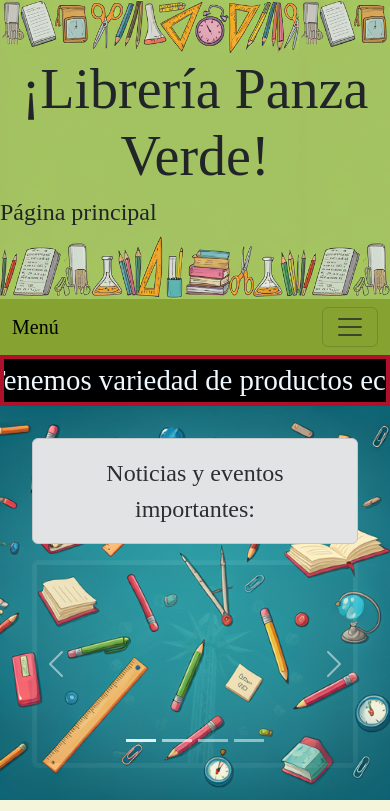
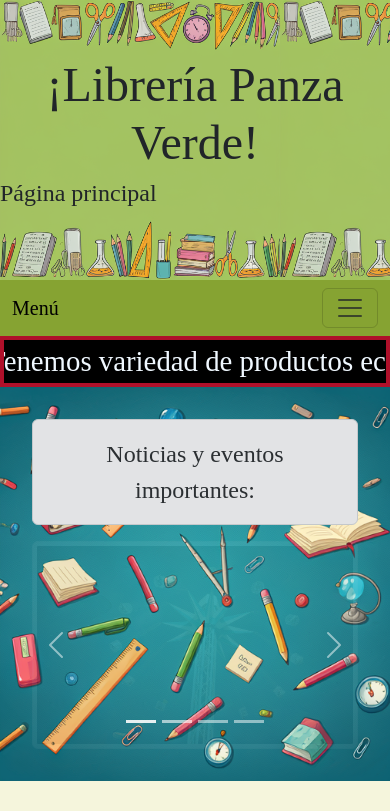
Before and after one commit to emalmeida-rp/lib.panzaverde, a website: page index.html in a window 390 px wide. Shown: the top 811 px of the page. Drawn offline with nearby package versions, Linux system fonts and the light colour scheme; a web font is replaced by a local one.

Commit message:
ajuste font h1 header

```diff
--- a/sass/bases/_querys.sass
+++ b/sass/bases/_querys.sass
@@ -15,7 +15,7 @@
         background-image: url(../img/chainobj.png)
         background-size: contain
         h1
-            font-size: 3.5rem
+            font-size: 3rem
 
     .bg-body-tertiary
         --bs-bg-opacity: 1
```
Also changed, not shown: css/styless.css.
